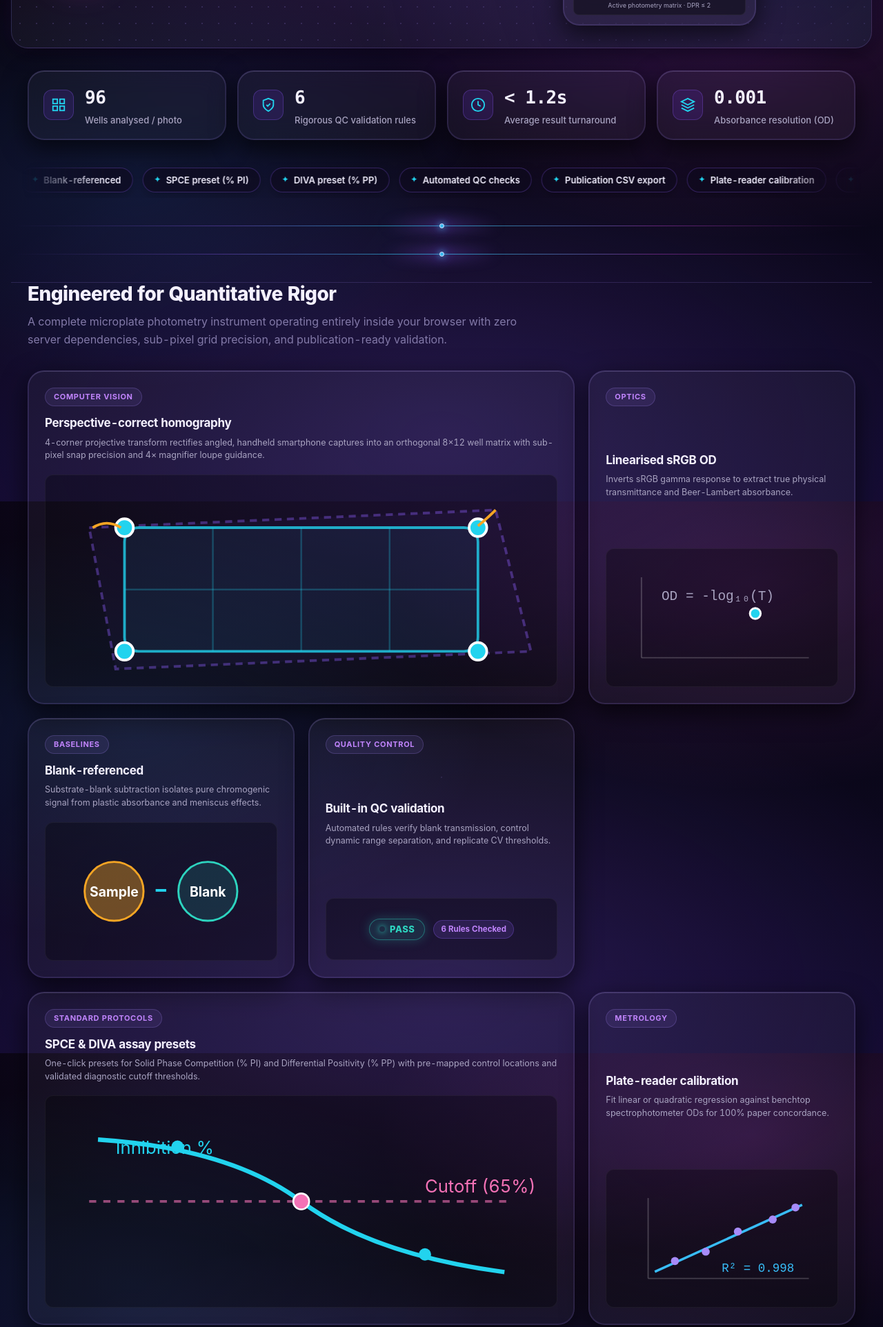
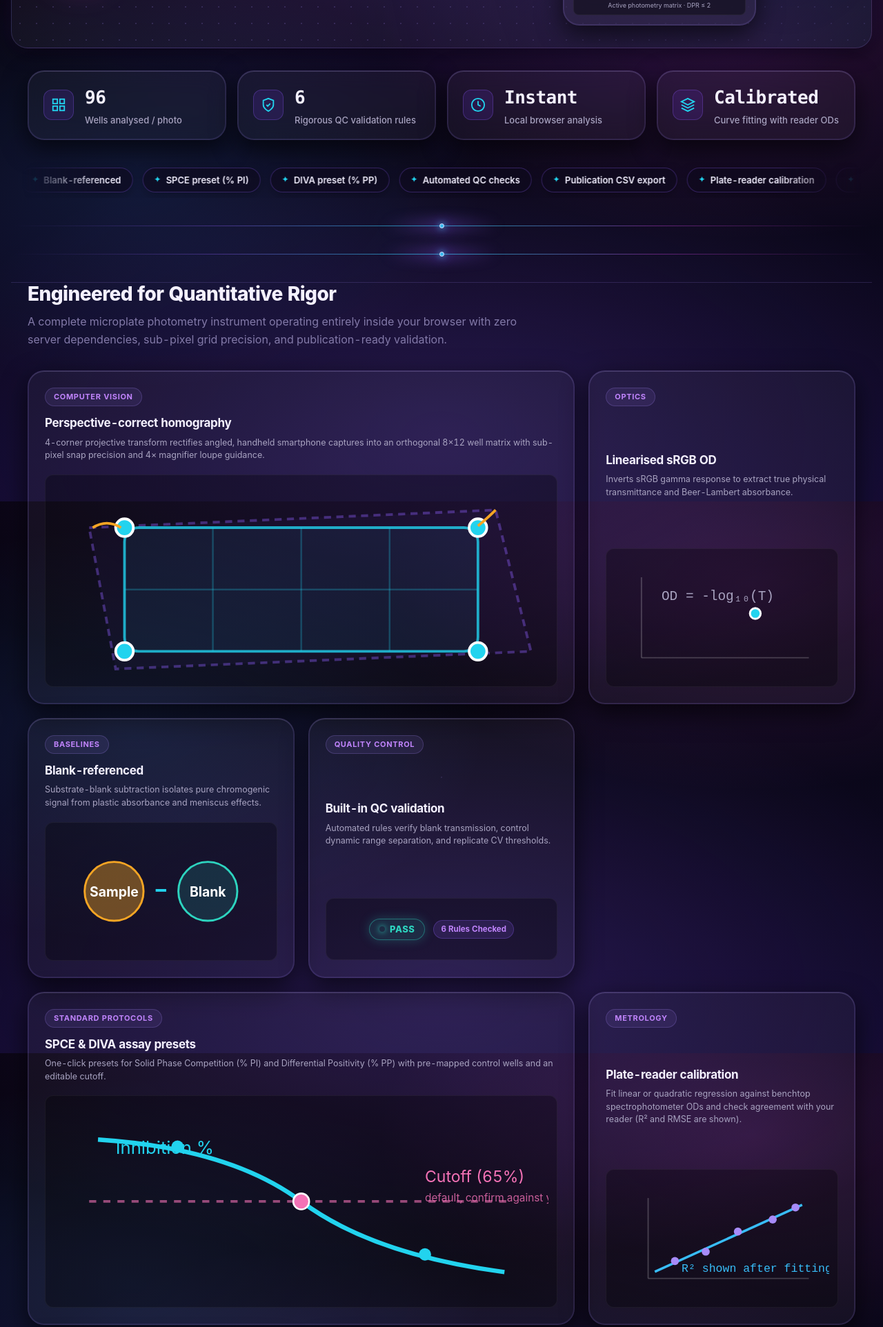
Before and after one commit to bishffx/Plate-Analysis, a plain HTML site: page static/index.html in a window 1280 px wide. Shown: the part 873-2797 px from the top of the page at 69% size. Drawn offline with Linux system fonts and the light colour scheme; no server answers; animation ran at ten frames a second.

Commit message:
refactor(frontend): replace unverified claims with factual capability descriptions

```diff
--- a/static/index.html
+++ b/static/index.html
@@ -354,8 +354,8 @@
             <svg width="22" height="22" viewBox="0 0 24 24" fill="none" stroke="currentColor" stroke-width="2"><circle cx="12" cy="12" r="10"></circle><polyline points="12 6 12 12 16 14"></polyline></svg>
           </div>
           <div class="stat-metric-content">
-            <div class="stat-metric-val" id="stat-time" data-target="1.2">&lt; 1.2s</div>
-            <div class="stat-metric-lbl">Average result turnaround</div>
+            <div class="stat-metric-val" id="stat-time">Instant</div>
+            <div class="stat-metric-lbl">Local browser analysis</div>
           </div>
         </div>
 
@@ -364,8 +364,8 @@
             <svg width="22" height="22" viewBox="0 0 24 24" fill="none" stroke="currentColor" stroke-width="2"><polygon points="12 2 2 7 12 12 22 7 12 2"></polygon><polyline points="2 17 12 22 22 17"></polyline><polyline points="2 12 12 17 22 12"></polyline></svg>
           </div>
           <div class="stat-metric-content">
-            <div class="stat-metric-val" id="stat-res" data-target="0.001">0.001</div>
-            <div class="stat-metric-lbl">Absorbance resolution (OD)</div>
+            <div class="stat-metric-val" id="stat-res">Calibrated</div>
+            <div class="stat-metric-lbl">Curve fitting with reader ODs</div>
           </div>
         </div>
       </div>
@@ -509,13 +509,14 @@
           </div>
           <div class="bento-body">
             <h3 class="bento-title">SPCE &amp; DIVA assay presets</h3>
-            <p class="bento-desc">One-click presets for Solid Phase Competition (% PI) and Differential Positivity (% PP) with pre-mapped control locations and validated diagnostic cutoff thresholds.</p>
+            <p class="bento-desc">One-click presets for Solid Phase Competition (% PI) and Differential Positivity (% PP) with pre-mapped control wells and an editable cutoff.</p>
           </div>
           <div class="bento-illust-wrap">
             <svg class="bento-svg-curves" viewBox="0 0 280 110" fill="none" aria-hidden="true">
               <!-- Threshold cutoff line -->
               <line x1="20" y1="55" x2="260" y2="55" stroke="rgba(244, 114, 182, 0.6)" stroke-width="1.5" stroke-dasharray="4 4"/>
-              <text x="210" y="50" fill="#F472B6" font-size="10">Cutoff (65%)</text>
+              <text x="210" y="44" fill="#F472B6" font-size="9">Cutoff (65%)</text>
+              <text x="210" y="55" fill="rgba(244, 114, 182, 0.8)" font-size="6">default, confirm against your kit insert</text>
               <!-- SPCE sigmoidal curve -->
               <path d="M25 20 Q100 25 140 55 T255 95" stroke="#22D3EE" stroke-width="2.5" fill="none"/>
               <text x="35" y="28" fill="#22D3EE" font-size="10">Inhibition %</text>
@@ -534,7 +535,7 @@
           </div>
           <div class="bento-body">
             <h3 class="bento-title">Plate-reader calibration</h3>
-            <p class="bento-desc">Fit linear or quadratic regression against benchtop spectrophotometer ODs for 100% paper concordance.</p>
+            <p class="bento-desc">Fit linear or quadratic regression against benchtop spectrophotometer ODs and check agreement with your reader (R² and RMSE are shown).</p>
           </div>
           <div class="bento-illust-wrap">
             <svg class="bento-svg-scatter" viewBox="0 0 160 90" fill="none" aria-hidden="true">
@@ -546,7 +547,7 @@
               <circle cx="92" cy="40" r="3" fill="#A78BFA"/>
               <circle cx="118" cy="31" r="3" fill="#A78BFA"/>
               <circle cx="135" cy="22" r="3" fill="#A78BFA"/>
-              <text x="80" y="70" fill="#38BDF8" font-size="9" font-family="monospace">R² = 0.998</text>
+              <text x="50" y="70" fill="#38BDF8" font-size="8.5" font-family="monospace">R² shown after fitting</text>
             </svg>
           </div>
         </div>
@@ -838,12 +839,12 @@
                       <label for="channel">Channel</label>
                       <select id="channel">
                         <option value="AUTO" selected>Auto (recommended)</option>
-                        <option value="B">B (492 nm)</option>
+                        <option value="B">B (blue)</option>
                         <option value="G">G (broad range)</option>
                         <option value="GRAY">GRAY (luminance)</option>
                         <option value="R">R (red channel)</option>
                       </select>
-                      <span class="field-hint">Absorbance wavelength (492 nm filter)</span>
+
                     </div>
                     <div class="form-group">
                       <label for="dark">Dark level (0–100)</label>
@@ -888,7 +889,7 @@
                       </div>
                       <input id="cutoff" type="number" step="any" value="40" class="is-locked" readonly>
                       <div class="field-error" id="cutoff-err" hidden></div>
-                      <span class="field-hint">Diagnostic threshold</span>
+                      <span class="field-hint">Diagnostic threshold (SPCE Cutoff 65%: default, confirm against your kit insert)</span>
                     </div>
                   </div>
 
@@ -995,7 +996,7 @@
                     <input id="chk-use-reader" type="checkbox">
                     Direct Reader/Paper Mode
                   </label>
-                  <span class="field-hint">Quantify directly from reader ODs with 100% paper fidelity</span>
+                  <span class="field-hint">Quantify directly from reader ODs and check agreement with your reader (R² and RMSE are shown)</span>
                   <p class="hint" id="fitnote"></p>
                   <div id="cal-alert" class="msg warn" style="margin-top:6px; display:none;" role="alert"></div>
                   <canvas id="cal-scatter-cv" width="340" height="200" style="display:none; width:100%; border-radius:6px; margin-top:8px; background:var(--input-bg); border:1px solid var(--border-color);"></canvas>
@@ -1687,7 +1688,7 @@
           <ul class="pricing-specs-list">
             <li><span class="spec-check">✓</span> <span><strong>Antigen Wells:</strong> A1–D1 (Max Signal)</span></li>
             <li><span class="spec-check">✓</span> <span><strong>Substrate Blanks:</strong> E1–F1 (Baseline)</span></li>
-            <li><span class="spec-check">✓</span> <span><strong>Diagnostic Cutoff:</strong> &ge; 65.0% Positive</span></li>
+            <li><span class="spec-check">✓</span> <span><strong>Cutoff (65%):</strong> default, confirm against your kit insert</span></li>
             <li><span class="spec-check">✓</span> <span>Automated Range &amp; CV Integrity QC</span></li>
           </ul>
 
@@ -2538,7 +2539,7 @@
       <div class="section-header-block">
         <span class="section-eyebrow">Laboratory Standards</span>
         <h2 id="tips-heading" class="info-section-title">Principles of Optical Capture</h2>
-        <p class="info-section-desc">Smartphone camera sensors deliver analytical accuracy within 2% of spectrophotometers when following these physical capture principles.</p>
+        <p class="info-section-desc">Good capture technique reduces error. Always calibrate against your plate reader.</p>
       </div>
 
       <div class="principles-panel glass-card">
@@ -2570,10 +2571,7 @@
               <span class="center-eyebrow">OPTICAL INTEGRITY</span>
               <h3 class="center-title">Optimal Imaging Environment</h3>
               <p class="center-desc">Eliminates geometric distortion, meniscus reflection, and tonal compression before computational homography.</p>
-              <div class="center-meter-pill">
-                <span class="center-dot"></span>
-                <span>Photometric Fidelity &ge; 98.4%</span>
-              </div>
+
             </div>
           </div>
 
--- a/static/js/navigation.js
+++ b/static/js/navigation.js
@@ -205,12 +205,7 @@ function initDemoMeter() {
     if (elQC) {
       countUp(elQC, 6, 700, (n) => String(Math.round(n)));
     }
-    if (elTime) {
-      countUp(elTime, 1.2, 800, (n) => `< ${n.toFixed(1)}s`);
-    }
-    if (elRes) {
-      countUp(elRes, 0.001, 800, (n) => n.toFixed(3));
-    }
+
   };
 
   if ("IntersectionObserver" in window) {
```
